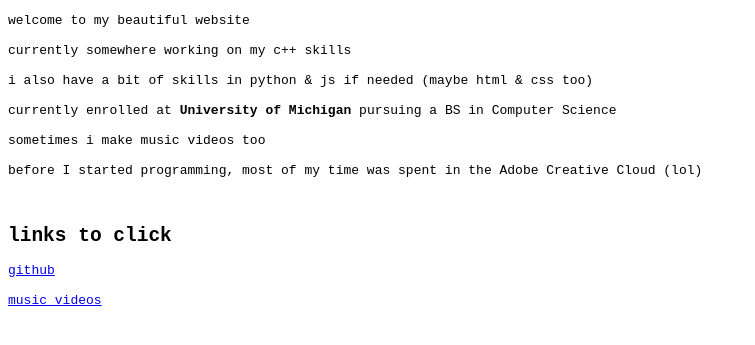
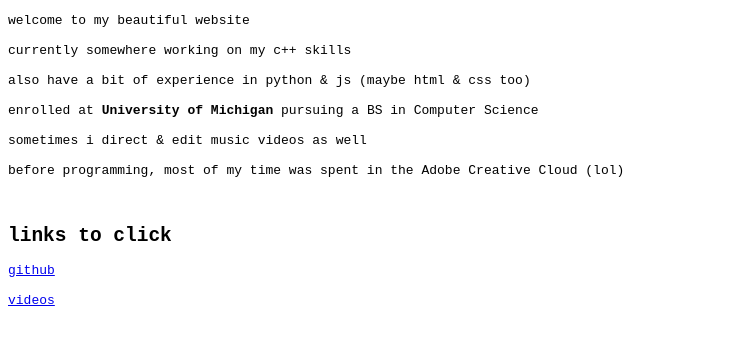
Before and after one commit to tylerguest/tylerguest.com, a plain HTML site: page index.html in a window 1280 px wide. Shown: the part 41-386 px from the top of the page, without its empty margins (0-755 px from the left). Drawn offline with Linux system fonts and the light colour scheme.

Commit message:
updated bio

```diff
--- a/index.html
+++ b/index.html
@@ -16,17 +16,17 @@
         <br><br>
         currently somewhere working on my c++ skills
         <br><br>
-        i also have a bit of skills in python & js if needed (maybe html & css too)
+        also have a bit of experience in python & js (maybe html & css too)
         <br><br>
-        currently enrolled at <b>University of Michigan</b> pursuing a BS in Computer Science
+        enrolled at <b>University of Michigan</b> pursuing a BS in Computer Science
         <br><br>
-        sometimes i make music videos too
+        sometimes i direct & edit music videos as well
         <br><br>
-        before I started programming, most of my time was spent in the Adobe Creative Cloud (lol)
+        before programming, most of my time was spent in the Adobe Creative Cloud (lol)
         <br><br><br>
         <h2>links to click</h2>
         <a href="https://www.github.com/tylerguest">github</a>
         <br><br>
-        <a href="https://youtube.com/playlist?list=PLNMFrVYdvbIKQnxQmyV98HblSEx1b_TCX&si=8_t4xMpvzreAk4nq">music videos</a>
+        <a href="https://youtube.com/playlist?list=PLNMFrVYdvbIKQnxQmyV98HblSEx1b_TCX&si=8_t4xMpvzreAk4nq">videos</a>
     </body>
 </html>
```
